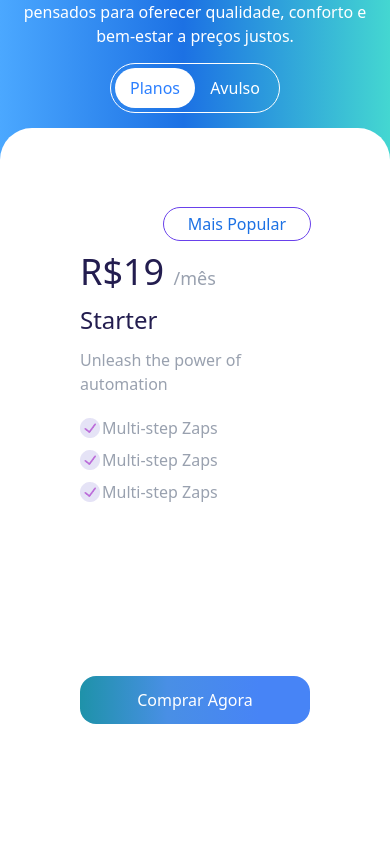
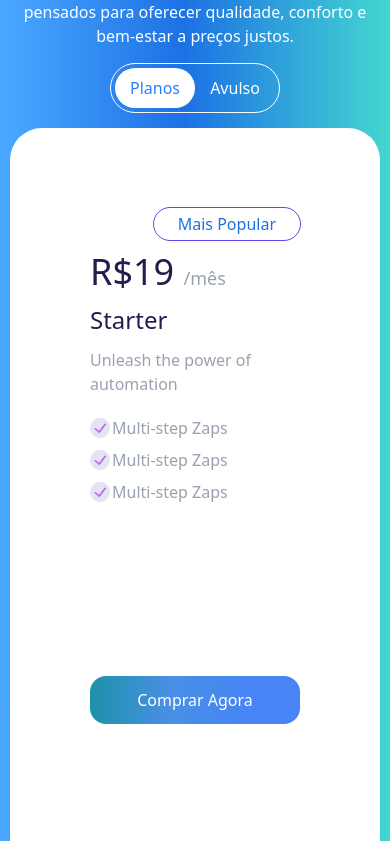
Before and after one commit to BrailleWay/frontend-nextjs-brailleway, a Next.js app: page /homepage in a window 390 px wide. Shown: the part 4880-5721 px from the top of the page. Built offline with nearby package versions, Linux system fonts and the light colour scheme.

Commit message:
Update Section7.js

```diff
--- a/app/ui/home/Section7.js
+++ b/app/ui/home/Section7.js
@@ -20,7 +20,7 @@ export default function Section7(){
                         ativo === 'avulso' ? 'text-blue-500 bg-white' : 'text-white bg-transparent'
                     }`}>Avulso</button>
                 </div>
-                <div id="planos" className=' mx-auto lg:justify-center sm:justify-center sm:mx-auto mt-4 gap-20 p-10 mb-10 md:mx-auto bg-white lg:mx-auto rounded-4xl  font-["Poppins-medium"]'>
+                <div id="planos" className='mx-2.5 lg:justify-center sm:justify-center sm:mx-auto mt-4 gap-20 p-10 mb-10 md:mx-auto bg-white lg:mx-auto rounded-4xl  font-["Poppins-medium"]'>
                     <div className=''>
 
 
@@ -34,8 +34,8 @@ export default function Section7(){
                                     exit={{ opacity: 0, y: -20 }}
                                     transition={{ duration: 0.4 }}
                                 >
-                                    <div className={`flex flex-col lg:flex-row items-center justify-center gap-10 lg:gap-20`}>
-                            <div id="plano1" className=' space-y-3  p-10  flex flex-col hover:shadow-3xl hover:-translate-y-10 ease-in-out transition hover:scale-105 duration-300 group hover:bg-gradient-to-r hover:from-[#6941EB] hover:via-[#6941EB] hover:to-[#4BA8FF] rounded-4xl bg-white'>
+                                    <div className={` flex flex-col lg:flex-row items-center justify-center gap-10 lg:gap-20`}>
+                            <div id="plano1" className=' space-y-3  p-10  flex flex-col  hover:shadow-3xl hover:-translate-y-10 ease-in-out transition hover:scale-105 duration-300 group hover:bg-gradient-to-r hover:from-[#6941EB] hover:via-[#6941EB] hover:to-[#4BA8FF] rounded-4xl bg-white'>
                                 <div className=' text-[#1C71E4] flex justify-end'><p className='bg-white rounded-4xl px-6 py-1 outline outline-[#6941EB] group-hover:outline-none transition duration-300 ease-in-out '>Mais Popular</p></div>
                                 <h2 className='group-hover:text-white text-4xl font-["Poppins-bold"] text-[#231D4F]'>R$19 <span className='text-gray-400 text-lg group-hover:text-white'>/mês</span></h2>
                                 <h3 className='group-hover:text-white text-[#231D4F] text-2xl'>Starter</h3>
```
